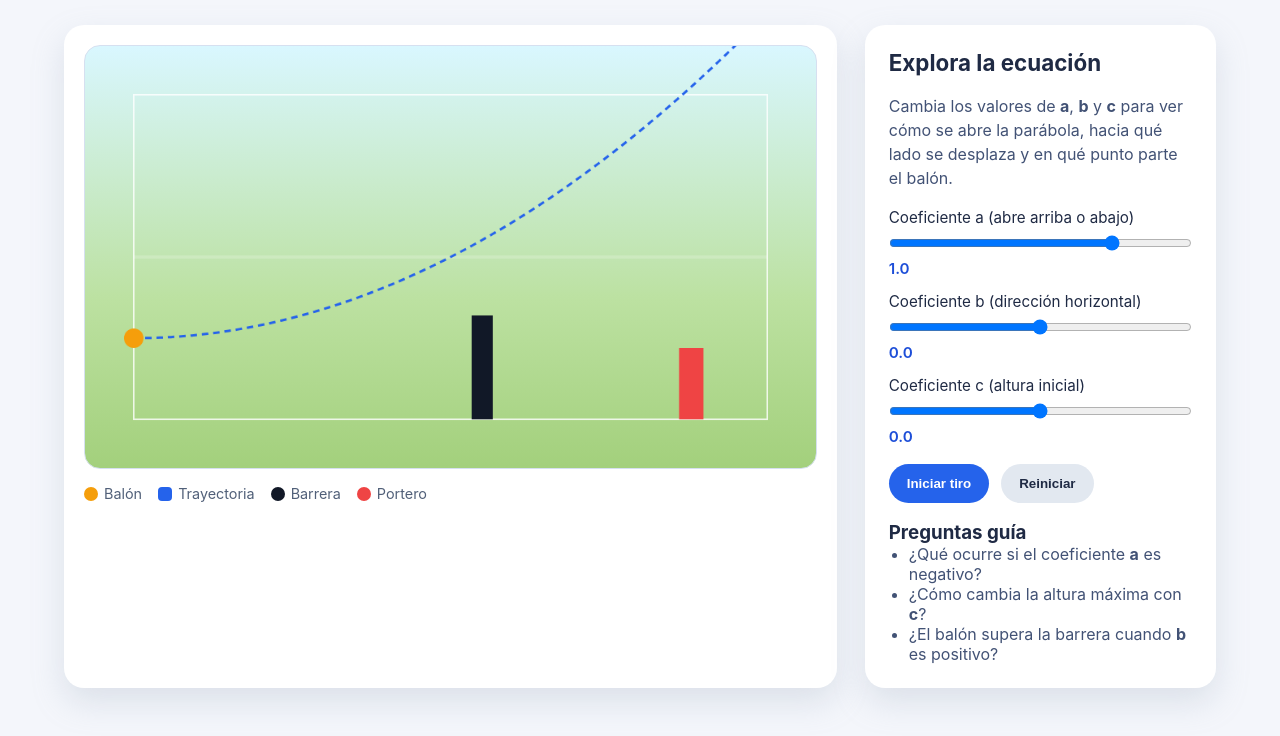
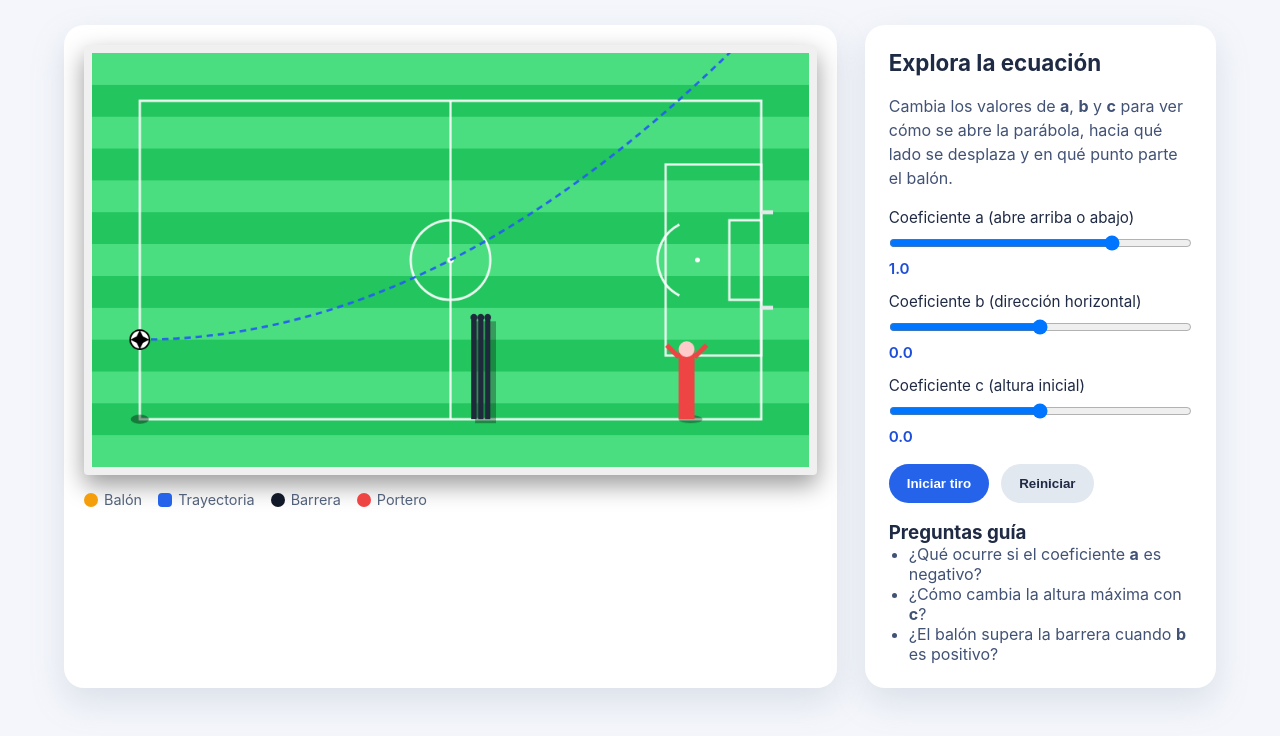
Before and after one commit to elgarito87/juegofutbol, a plain HTML site: page index.html in a window 1280 px wide. Shown: the part 186-922 px from the top of the page. Drawn offline with Linux system fonts and the light colour scheme.

Commit message:
Mejoras visuales: cancha realista, jugadores y balón

```diff
--- a/app.js
+++ b/app.js
@@ -58,17 +58,88 @@ const computeY = (x) => {
 };
 
 const drawField = () => {
-  ctx.clearRect(0, 0, canvas.width, canvas.height);
+  const width = canvas.width;
+  const height = canvas.height;
 
+  // 1. Dibujar césped (franjas)
+  const stripeHeight = 40;
+  const numStripes = Math.ceil(height / stripeHeight);
+
+  for (let i = 0; i < numStripes; i++) {
+    ctx.fillStyle = i % 2 === 0 ? "#4ade80" : "#22c55e"; // Tonos de verde
+    ctx.fillRect(0, i * stripeHeight, width, stripeHeight);
+  }
+
+  // 2. Dibujar líneas del campo
   ctx.save();
-  ctx.strokeStyle = "rgba(255,255,255,0.8)";
-  ctx.lineWidth = 2;
-  ctx.strokeRect(fieldPadding, fieldPadding, canvas.width - fieldPadding * 2, canvas.height - fieldPadding * 2);
-  ctx.restore();
+  ctx.strokeStyle = "rgba(255, 255, 255, 0.9)";
+  ctx.lineWidth = 3;
 
-  ctx.save();
-  ctx.fillStyle = "rgba(255,255,255,0.2)";
-  ctx.fillRect(fieldPadding, canvas.height / 2 - 2, canvas.width - fieldPadding * 2, 4);
+  // Borde exterior
+  ctx.strokeRect(fieldPadding, fieldPadding, width - fieldPadding * 2, height - fieldPadding * 2);
+
+  const fieldW = width - fieldPadding * 2;
+  const fieldH = height - fieldPadding * 2;
+  const centerX = width / 2;
+  const centerY = height / 2;
+
+  // Línea de medio campo
+  ctx.beginPath();
+  ctx.moveTo(centerX, fieldPadding);
+  ctx.lineTo(centerX, height - fieldPadding);
+  ctx.stroke();
+
+  // Círculo central
+  ctx.beginPath();
+  ctx.arc(centerX, centerY, 50, 0, Math.PI * 2);
+  ctx.stroke();
+
+  // Punto central
+  ctx.fillStyle = "#fff";
+  ctx.beginPath();
+  ctx.arc(centerX, centerY, 4, 0, Math.PI * 2);
+  ctx.fill();
+
+  // Área grande (izquierda - portería propia simulada si fuera necesario, pero aquí solo dibujamos la izquierda y derecha para contexto)
+  // En este "tiro libre", asumimos que tiramos hacia la derecha (donde está el portero).
+  // Dibujemos el área penal en el lado derecho (destino) y una línea de banda.
+
+  // Área penal derecha (donde está el portero)
+  const penaltyBoxWidth = 120;
+  const penaltyBoxHeight = 240;
+  const goalAreaWidth = 40;
+  const goalAreaHeight = 100;
+
+  // Coordenadas base del lado derecho (línea de meta)
+  const rightGoalLineX = width - fieldPadding;
+  const goalCenterY = height / 2;
+
+  // Área grande
+  ctx.strokeRect(rightGoalLineX - penaltyBoxWidth, goalCenterY - penaltyBoxHeight / 2, penaltyBoxWidth, penaltyBoxHeight);
+
+  // Área chica
+  ctx.strokeRect(rightGoalLineX - goalAreaWidth, goalCenterY - goalAreaHeight / 2, goalAreaWidth, goalAreaHeight);
+
+  // Punto penal
+  ctx.beginPath();
+  ctx.arc(rightGoalLineX - 80, goalCenterY, 3, 0, Math.PI * 2);
+  ctx.fill();
+
+  // Arco del área (semicírculo)
+  ctx.beginPath();
+  ctx.arc(rightGoalLineX - 80, goalCenterY, 50, 0.65 * Math.PI, 1.35 * Math.PI);
+  ctx.stroke();
+
+  // Portería (postes visuales)
+  ctx.lineWidth = 5;
+  ctx.strokeStyle = "#e5e7eb";
+  ctx.beginPath();
+  ctx.moveTo(rightGoalLineX, goalCenterY - 60); // Poste superior
+  ctx.lineTo(rightGoalLineX + 15, goalCenterY - 60);
+  ctx.moveTo(rightGoalLineX, goalCenterY + 60); // Poste inferior
+  ctx.lineTo(rightGoalLineX + 15, goalCenterY + 60);
+  ctx.stroke();
+
   ctx.restore();
 };
 
@@ -79,8 +150,23 @@ const drawWall = () => {
   const wallHeightPx = canvas.height - fieldPadding - y;
 
   ctx.save();
-  ctx.fillStyle = "#111827";
-  ctx.fillRect(x - wallWidth / 2, y, wallWidth, wallHeightPx);
+  // Sombra de la barrera
+  ctx.fillStyle = "rgba(0,0,0,0.3)";
+  ctx.fillRect(x - wallWidth / 2 + 5, y + 5, wallWidth, wallHeightPx);
+
+  // Barrera (siluetas estilizadas)
+  ctx.fillStyle = "#1e293b"; // Color uniforme camiseta
+  // Dibujar 3 figuras simples para simular barrera
+  const playerWidth = wallWidth / 3;
+  for (let i = 0; i < 3; i++) {
+    const px = x - wallWidth / 2 + i * playerWidth;
+    // Cuerpo
+    ctx.fillRect(px, y, playerWidth - 2, wallHeightPx);
+    // Cabeza
+    ctx.beginPath();
+    ctx.arc(px + playerWidth / 2 - 1, y, playerWidth / 2, 0, Math.PI * 2);
+    ctx.fill();
+  }
   ctx.restore();
 };
 
@@ -91,8 +177,38 @@ const drawKeeper = () => {
   const keeperHeightPx = canvas.height - fieldPadding - y;
 
   ctx.save();
-  ctx.fillStyle = "#ef4444";
-  ctx.fillRect(x - keeperWidth / 2, y, keeperWidth, keeperHeightPx);
+
+  // Sombra
+  ctx.fillStyle = "rgba(0,0,0,0.3)";
+  ctx.beginPath();
+  ctx.ellipse(x + 5, canvas.height - fieldPadding, 15, 5, 0, 0, Math.PI * 2);
+  ctx.fill();
+
+  // Portero estilizado
+  ctx.fillStyle = "#ef4444"; // Camiseta roja
+
+  // Cuerpo
+  ctx.fillRect(x - 10, y, 20, keeperHeightPx);
+
+  // Cabeza
+  ctx.beginPath();
+  ctx.arc(x, y, 10, 0, Math.PI * 2);
+  ctx.fillStyle = "#fecaca"; // Piel
+  ctx.fill();
+
+  // Brazos (simulando posición de alerta)
+  ctx.strokeStyle = "#ef4444";
+  ctx.lineWidth = 6;
+  ctx.beginPath();
+  ctx.moveTo(x - 10, y + 10);
+  ctx.lineTo(x - 25, y - 5); // Brazo izquierdo arriba
+  ctx.stroke();
+
+  ctx.beginPath();
+  ctx.moveTo(x + 10, y + 10);
+  ctx.lineTo(x + 25, y - 5); // Brazo derecho arriba
+  ctx.stroke();
+
   ctx.restore();
 };
 
@@ -125,10 +241,49 @@ const drawBall = () => {
   const { x: canvasX, y: canvasY } = toCanvasCoords(x, y);
 
   ctx.save();
-  ctx.fillStyle = "#f59e0b";
+
+  // Sombra en el suelo (perspectiva simple)
+  // Calculamos la altura visual sobre el "suelo" (y=0) para atenuar la sombra
+  const groundY = 0;
+  const heightAboveGround = y;
+  const { x: groundCanvasX, y: groundCanvasY } = toCanvasCoords(x, 0);
+
+  const shadowAlpha = Math.max(0, 0.4 - heightAboveGround * 0.1);
+  const shadowScale = Math.max(0.5, 1 - heightAboveGround * 0.2);
+
+  ctx.fillStyle = `rgba(0, 0, 0, ${shadowAlpha})`;
   ctx.beginPath();
-  ctx.arc(canvasX, canvasY, 12, 0, Math.PI * 2);
+  ctx.ellipse(groundCanvasX, groundCanvasY, 12 * shadowScale, 6 * shadowScale, 0, 0, Math.PI * 2);
   ctx.fill();
+
+  // Balón
+  ctx.translate(canvasX, canvasY);
+  // Rotación basada en el avance para dar efecto de rodar/girar
+  ctx.rotate(progress * 20);
+
+  ctx.fillStyle = "#fff";
+  ctx.beginPath();
+  ctx.arc(0, 0, 12, 0, Math.PI * 2);
+  ctx.fill();
+
+  ctx.strokeStyle = "#000";
+  ctx.lineWidth = 2;
+  ctx.stroke();
+
+  // Patrón simple (pentágonos simulados)
+  ctx.fillStyle = "#000";
+  ctx.beginPath();
+  ctx.moveTo(0, -12);
+  ctx.lineTo(4, -4);
+  ctx.lineTo(12, 0);
+  ctx.lineTo(4, 4);
+  ctx.lineTo(0, 12);
+  ctx.lineTo(-4, 4);
+  ctx.lineTo(-12, 0);
+  ctx.lineTo(-4, -4);
+  ctx.closePath();
+  ctx.fill();
+
   ctx.restore();
 };
 
--- a/styles.css
+++ b/styles.css
@@ -74,9 +74,11 @@ h1 {
 
 #fieldCanvas {
   width: 100%;
-  border-radius: 16px;
-  background: linear-gradient(180deg, #d9f7ff 0%, #bce1a1 60%, #a3d07c 100%);
-  border: 1px solid #d6e0f0;
+  border-radius: 4px;
+  background: #2e8b57;
+  /* Fallback color closer to grass */
+  border: 8px solid #f0f0f0;
+  box-shadow: 0 10px 25px rgba(0, 0, 0, 0.4);
 }
 
 .legend {
```
